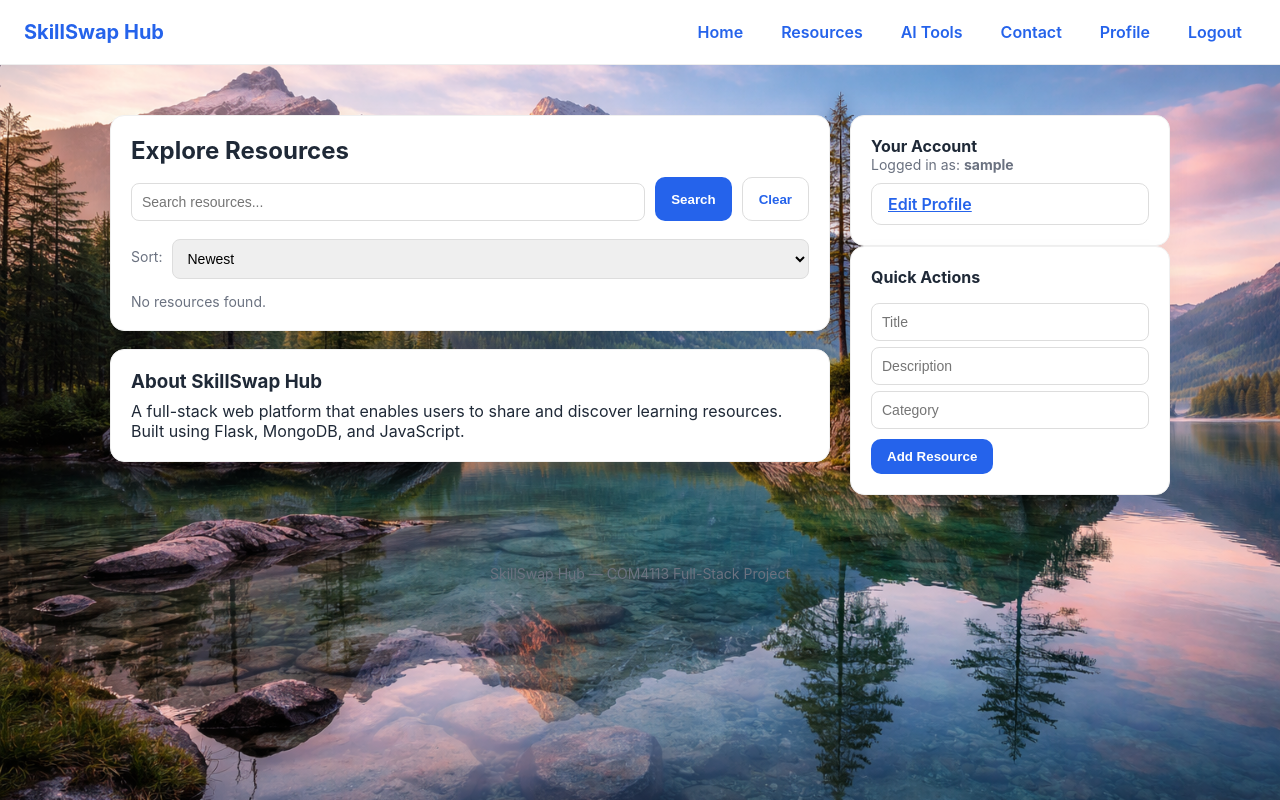
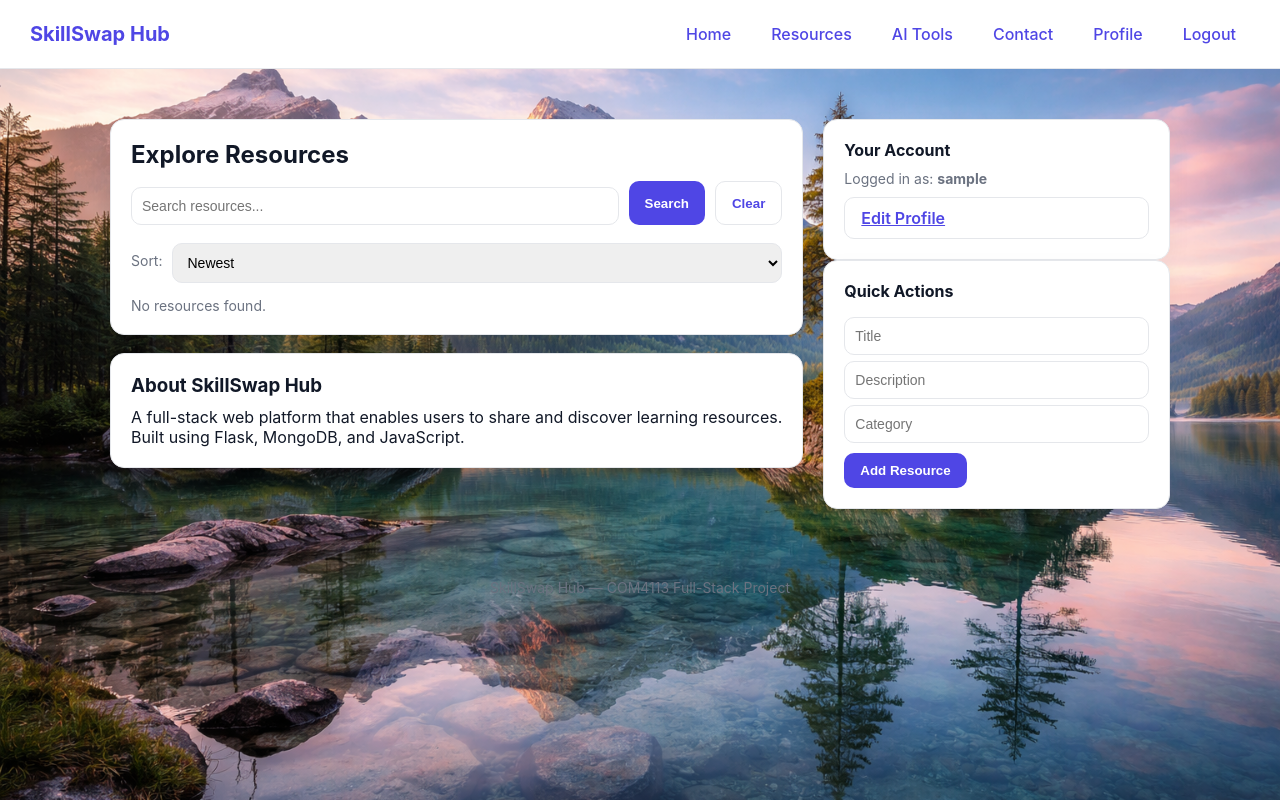
Before and after one commit to MaxwellMM/tech-stack-assignment-2, a Flask app: page / in a window 1280 px wide. Run offline with Flask 3, Linux system fonts and the light colour scheme; the visitor is signed in with stand-in values (Sample User, id 1); data that the repository does not hold is empty.

Commit message:
fixed css

```diff
--- a/static/styles.css
+++ b/static/styles.css
@@ -1,113 +1,113 @@
-/* -------------------------------------------------------
-   ROOT / THEME
-------------------------------------------------------- */
+/* ================================
+   ROOT VARIABLES (DESIGN SYSTEM)
+================================ */
 :root {
-    --accent: #2563eb;
-    --accent-light: #3b82f6;
-    --bg: #f5f7fb;
+    --primary: #4f46e5;
+    --primary-dark: #4338ca;
+    --secondary: #06b6d4;
+    --bg: #f9fafb;
     --card: #ffffff;
-    --text: #1f2937;
+    --text: #111827;
     --muted: #6b7280;
+    --border: #e5e7eb;
+    --success: #10b981;
+    --danger: #ef4444;
 }
 
-/* -------------------------------------------------------
-   RESET
-------------------------------------------------------- */
+/* ================================
+   GLOBAL RESET
+================================ */
 * {
-    box-sizing: border-box;
     margin: 0;
     padding: 0;
+    box-sizing: border-box;
 }
 
 body {
-    font-family: 'Inter', system-ui, Arial;
+    font-family: "Inter", system-ui, -apple-system, sans-serif;
     background: var(--bg);
     color: var(--text);
 }
 
-/* -------------------------------------------------------
+/* ================================
    HEADER
-------------------------------------------------------- */
+================================ */
 header {
     background: white;
-    border-bottom: 1px solid #eee;
-    padding: 14px 24px;
+    padding: 16px 30px;
+    border-bottom: 1px solid var(--border);
     display: flex;
     align-items: center;
-    gap: 20px;
-    position: sticky;
-    top: 0;
-    z-index: 100;
+    justify-content: space-between;
 }
 
 .logo {
+    font-size: 20px;
     font-weight: 700;
-    font-size: 20px;
-    color: var(--accent);
+    color: var(--primary);
 }
 
+/* ================================
+   NAVIGATION
+================================ */
 nav {
-    margin-left: auto;
     display: flex;
-    gap: 10px;
+    gap: 12px;
 }
 
-/* -------------------------------------------------------
-   NAV LINKS
-------------------------------------------------------- */
 nav a {
     text-decoration: none;
     padding: 8px 14px;
     border-radius: 8px;
-    font-weight: 600;
-    color: var(--accent);
-    transition: all 0.2s ease;
+    font-weight: 500;
+    color: var(--primary);
+    transition: 0.2s;
 }
 
 nav a:hover {
-    background: #eef4ff;
+    background: var(--primary);
+    color: white;
 }
 
-/* -------------------------------------------------------
-   LAYOUT
-------------------------------------------------------- */
+/* ================================
+   MAIN LAYOUT
+================================ */
 main {
     max-width: 1100px;
     margin: 30px auto;
     padding: 20px;
 }
 
+/* ================================
+   GRID SYSTEM
+================================ */
 .grid {
     display: grid;
-    grid-template-columns: 1fr 320px;
+    grid-template-columns: 2fr 1fr;
     gap: 20px;
 }
 
-/* -------------------------------------------------------
+/* ================================
    CARDS
-------------------------------------------------------- */
+================================ */
 .card {
     background: var(--card);
     padding: 20px;
     border-radius: 14px;
     box-shadow: 0 10px 25px rgba(0,0,0,0.05);
-    border: 1px solid #f0f0f0;
-    transition: transform 0.2s ease;
+    border: 1px solid var(--border);
+    transition: 0.2s;
 }
 
 .card:hover {
-    transform: translateY(-2px);
+    transform: translateY(-3px);
 }
 
-/* -------------------------------------------------------
+/* ================================
    TEXT
-------------------------------------------------------- */
-h2 {
+================================ */
+h2, h3, h4 {
     margin-bottom: 10px;
-}
-
-h3 {
-    margin-bottom: 8px;
 }
 
 .muted {
@@ -115,16 +115,43 @@ h3 {
     font-size: 14px;
 }
 
-/* -------------------------------------------------------
+/* ================================
+   BUTTONS
+================================ */
+.btn {
+    background: var(--primary);
+    color: white;
+    border: none;
+    padding: 10px 16px;
+    border-radius: 10px;
+    cursor: pointer;
+    font-weight: 600;
+    transition: 0.2s;
+}
+
+.btn:hover {
+    background: var(--primary-dark);
+}
+
+.btn.alt {
+    background: white;
+    border: 1px solid var(--border);
+    color: var(--primary);
+}
+
+.btn.alt:hover {
+    background: var(--primary);
+    color: white;
+}
+
+/* ================================
    INPUTS
-------------------------------------------------------- */
-input,
-textarea,
-select {
+================================ */
+input, textarea, select {
     width: 100%;
     padding: 10px;
-    border-radius: 8px;
-    border: 1px solid #ddd;
+    border-radius: 10px;
+    border: 1px solid var(--border);
     margin-top: 6px;
     font-size: 14px;
 }
@@ -133,119 +160,139 @@ textarea {
     min-height: 100px;
 }
 
-/* -------------------------------------------------------
-   BUTTONS
-------------------------------------------------------- */
-.btn {
-    background: var(--accent);
-    color: white;
-    padding: 10px 16px;
-    border-radius: 10px;
-    border: none;
-    font-weight: 600;
-    cursor: pointer;
-    transition: all 0.2s ease;
+/* ================================
+   SEARCH BAR
+================================ */
+.search-row {
+    display: flex;
+    gap: 10px;
 }
 
-.btn:hover {
-    background: var(--accent-light);
+.search-row input {
+    flex: 1;
 }
 
-.btn.alt {
-    background: white;
-    color: var(--accent);
-    border: 1px solid #ddd;
+/* ================================
+   RESOURCE LIST
+================================ */
+.tools-list {
+    display: grid;
+    gap: 15px;
 }
 
-.btn.alt:hover {
-    background: #f5f7fb;
+/* Individual post */
+.post-card {
+    border: 1px solid var(--border);
+    padding: 15px;
+    border-radius: 12px;
+    background: #fff;
+    transition: 0.2s;
 }
 
-/* -------------------------------------------------------
-   SEARCH BAR
-------------------------------------------------------- */
-.search-row {
+.post-card:hover {
+    transform: scale(1.01);
+}
+
+.post-card h3 {
+    color: var(--primary);
+}
+
+/* ================================
+   TAGS
+================================ */
+.tag {
+    display: inline-block;
+    background: #eef2ff;
+    color: var(--primary);
+    padding: 4px 8px;
+    border-radius: 8px;
+    font-size: 12px;
+    margin-top: 5px;
+}
+
+/* ================================
+   ACTIONS (UPVOTE / COMMENT)
+================================ */
+.post-actions {
     display: flex;
     gap: 10px;
     margin-top: 10px;
 }
 
-/* -------------------------------------------------------
-   POSTS / RESOURCES
-------------------------------------------------------- */
-.tools-list {
-    display: grid;
-    gap: 14px;
-    margin-top: 10px;
+.upvote-btn {
+    background: #eef2ff;
+    border: none;
+    padding: 6px 10px;
+    border-radius: 8px;
+    cursor: pointer;
 }
 
-.tools-list .card {
-    padding: 15px;
+.upvote-btn:hover {
+    background: var(--primary);
+    color: white;
 }
 
-.tag {
-    display: inline-block;
-    background: #eef4ff;
-    color: var(--accent);
-    padding: 5px 10px;
-    border-radius: 8px;
-    font-size: 12px;
+/* ================================
+   COMMENTS
+================================ */
+.comment-list {
+    margin-top: 10px;
+    padding-left: 15px;
 }
 
-/* -------------------------------------------------------
-   PROFILE
-------------------------------------------------------- */
-.profile-preview {
-    display: flex;
-    align-items: center;
-    gap: 12px;
+.comment-list li {
+    font-size: 14px;
+    color: var(--muted);
 }
 
-.avatar {
-    width: 60px;
-    height: 60px;
-    border-radius: 50%;
-    background: #ddd;
+/* ================================
+   PROFILE
+================================ */
+.profile-box {
+    text-align: center;
 }
 
-/* -------------------------------------------------------
+.profile-box img {
+    width: 90px;
+    border-radius: 50%;
+    margin-bottom: 10px;
+}
+
+/* ================================
    FOOTER
-------------------------------------------------------- */
+================================ */
 footer {
     text-align: center;
     padding: 20px;
+    font-size: 14px;
     color: var(--muted);
-    font-size: 14px;
 }
 
-/* -------------------------------------------------------
+/* ================================
    MODAL
-------------------------------------------------------- */
+================================ */
 .modal {
     position: fixed;
     inset: 0;
-    background: rgba(0,0,0,0.4);
+    background: rgba(0,0,0,0.5);
     display: flex;
     justify-content: center;
     align-items: center;
-    z-index: 999;
 }
 
 .hidden {
     display: none;
 }
 
-/* -------------------------------------------------------
-   RESPONSIVE
-------------------------------------------------------- */
+/* ================================
+   RESPONSIVE DESIGN
+================================ */
 @media (max-width: 900px) {
-
     .grid {
         grid-template-columns: 1fr;
     }
 
     nav {
         flex-wrap: wrap;
-        justify-content: center;
     }
 }
```
